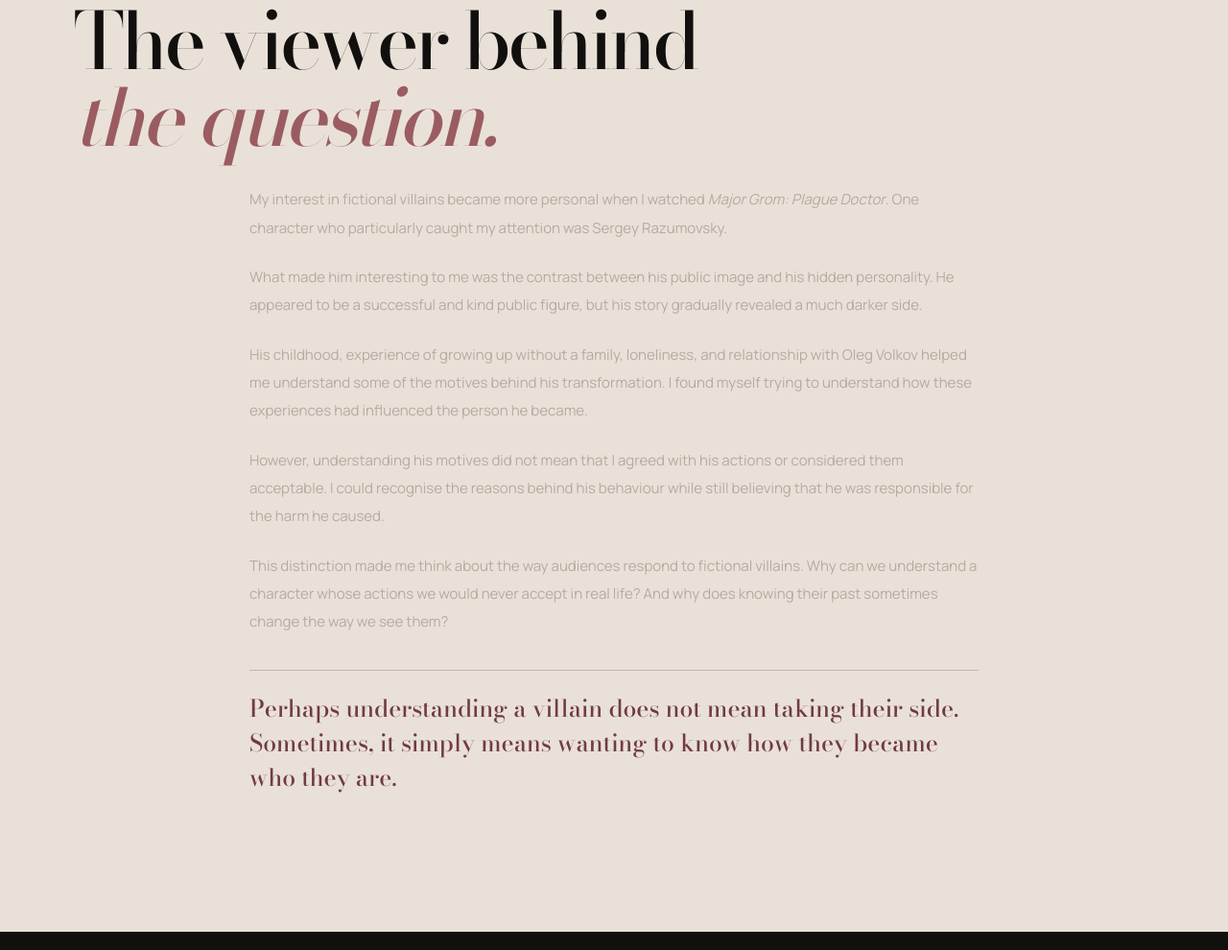
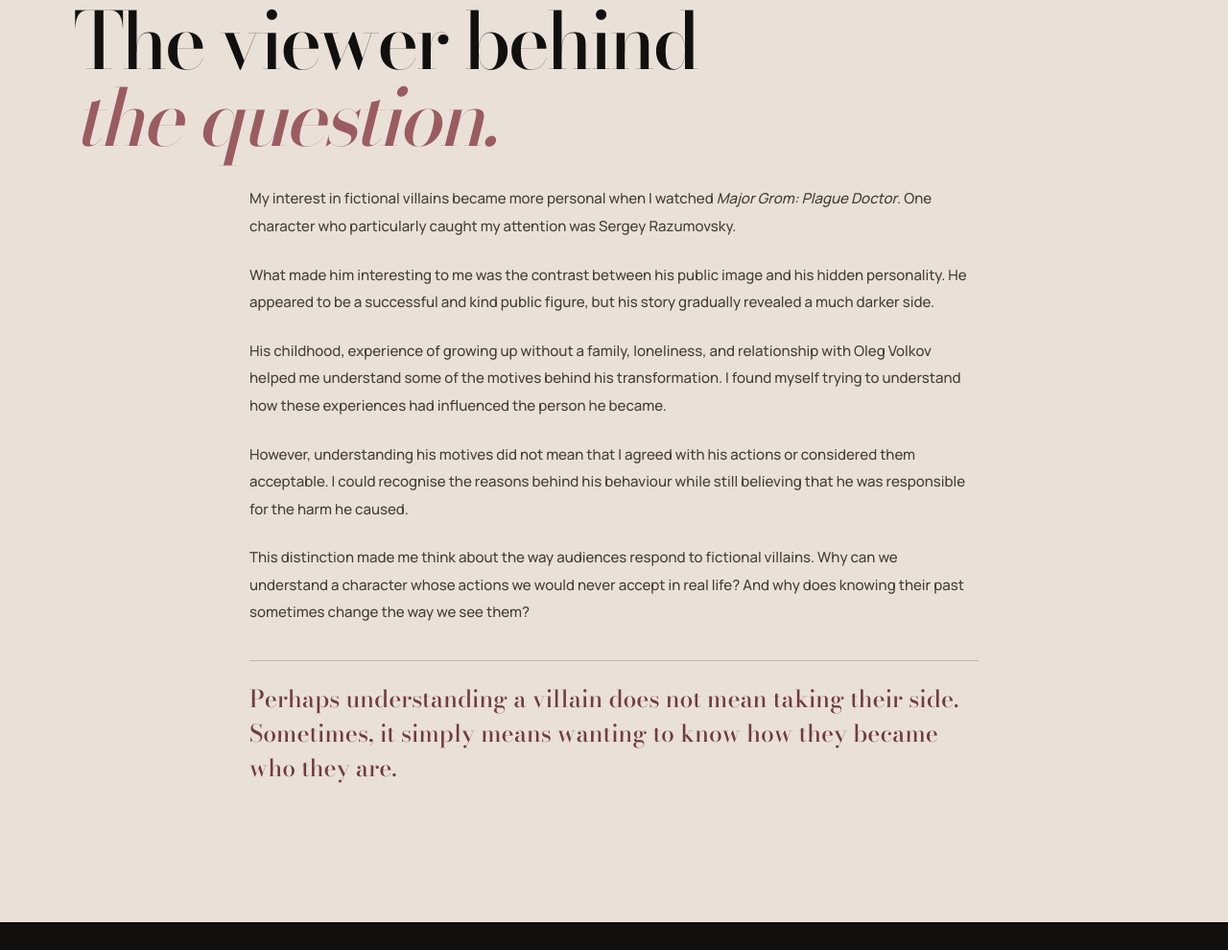
Before and after one commit to metsukiko-arch/villains-perspective, a plain HTML site: page index.html in a window 1280 px wide. Shown: the part 2618-3608 px from the top of the page at 96% size. Drawn offline with nearby package versions, Linux system fonts and the light colour scheme.

Commit message:
Update style.css

```diff
--- a/style.css
+++ b/style.css
@@ -310,3 +310,16 @@
     font-size: .74rem;
   }
 }
+
+/* Personal story: improve text contrast */
+#personal-story .article-copy p:not(.final-line) {
+  color: #493D37 !important;
+  opacity: 1;
+  font-weight: 450;
+  line-height: 1.9;
+}
+
+#personal-story .article-copy .final-line {
+  color: #713D43;
+  font-weight: 500;
+}
```
